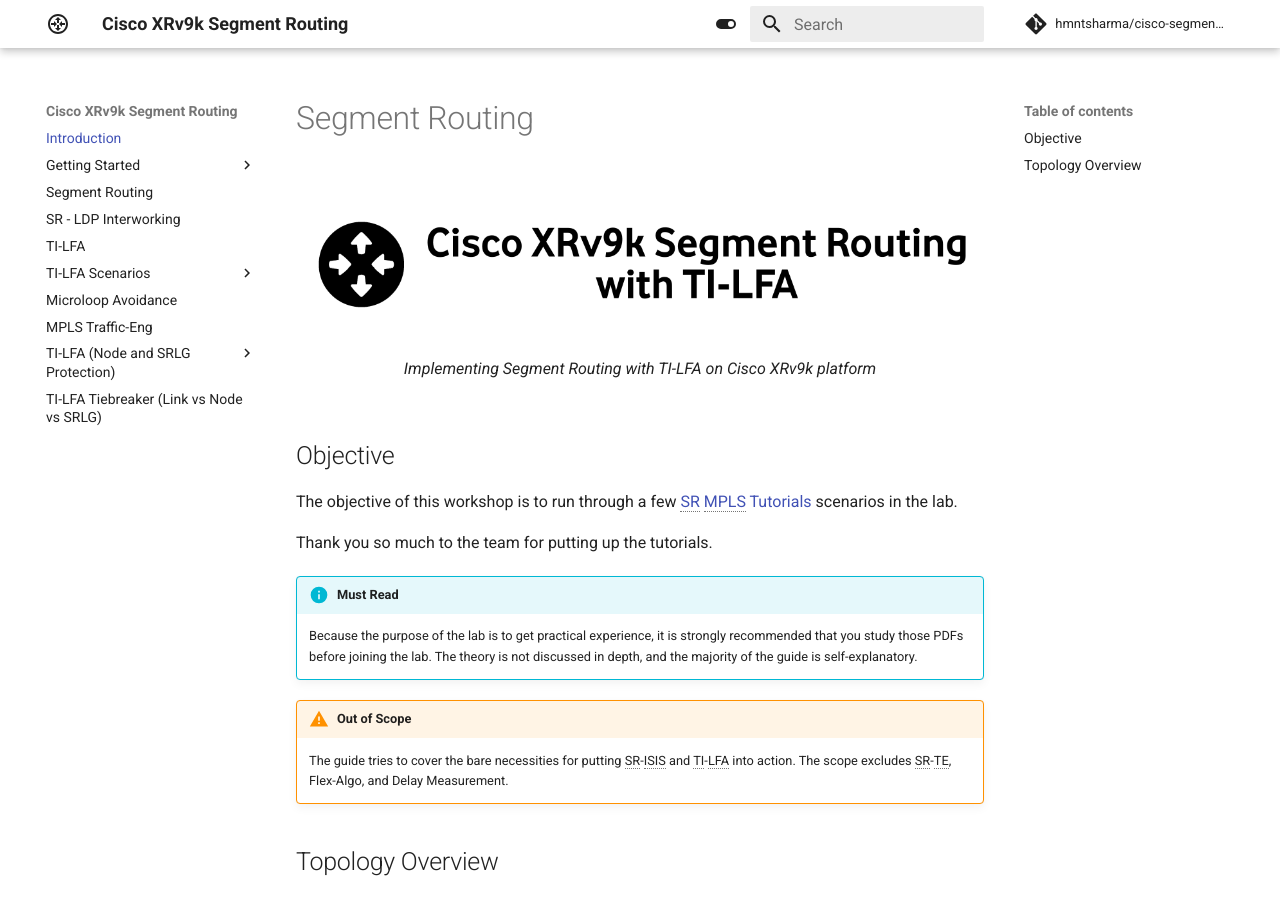
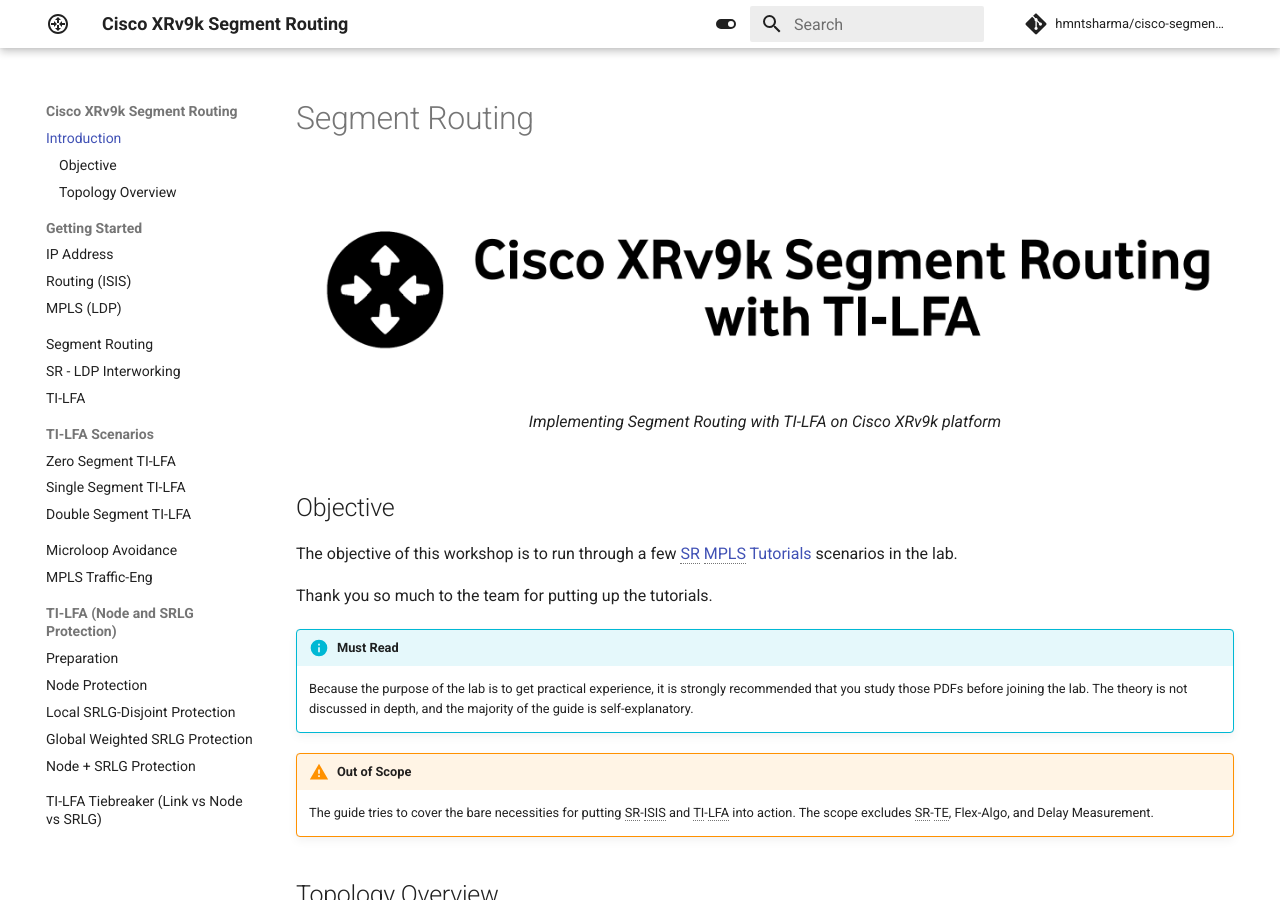
Before and after one commit to hmntsharma/cisco-segment-routing, an MkDocs documentation site: the page built from docs/index.md, in a window 1280 px wide and 900 px high. Built offline with MkDocs 1.6.1 and Material for MkDocs 9.7.7, drawn with Linux system fonts in a browser that asks for light colours; comment, search, counter and statistics services are not loaded.

Commit message:
Update mkdocs.yml

```diff
--- a/mkdocs.yml
+++ b/mkdocs.yml
@@ -36,6 +36,11 @@ theme:
   features:
     - content.code.copy
     - content.code.annotate
+    - navigation.instant
+    - navigation.sections
+    - navigation.top
+    - toc.follow
+    - toc.integrate
 
 markdown_extensions:
   - tables
```
